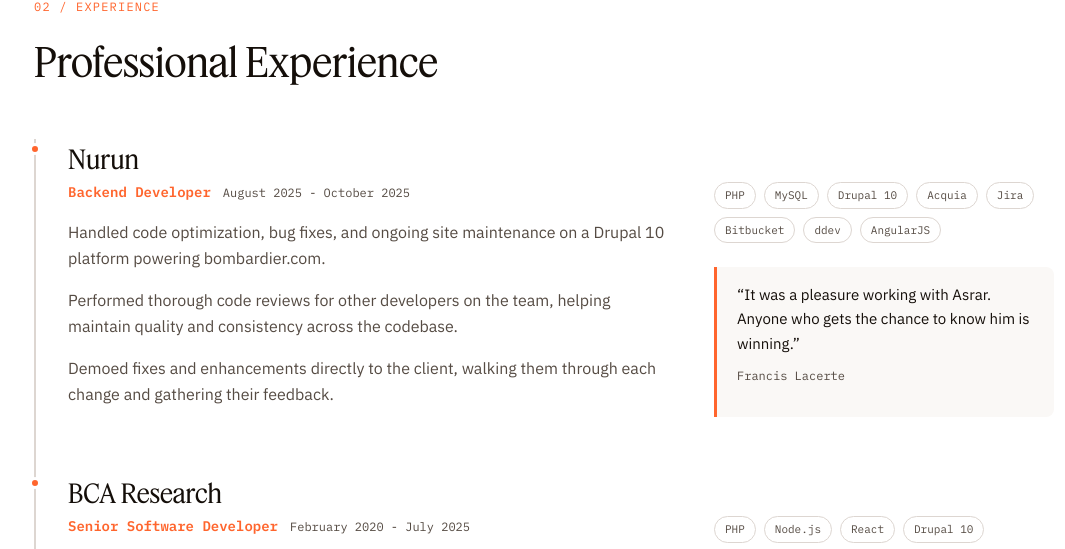
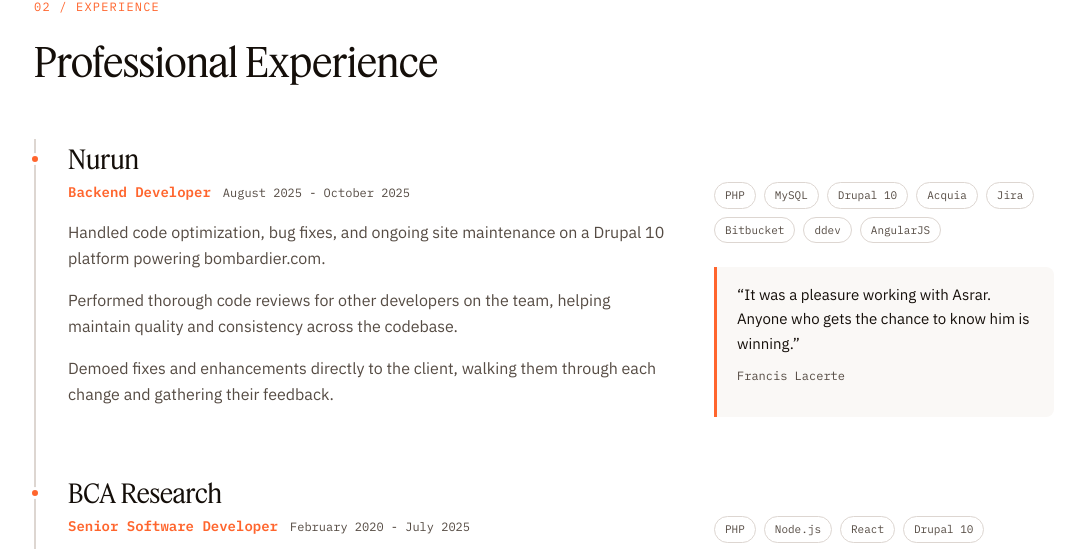
Before and after one commit to asrarca/asrarca, a Next.js app: page / in a window 1280 px wide. Shown: the part 1593-2142 px from the top of the page, without its empty margins (96-1161 px from the left). Built offline with nearby package versions, Linux system fonts and the light colour scheme.

Commit message:
Fixed vertical alignment of timeline dots.

```diff
--- a/app/components/WorkExperience.tsx
+++ b/app/components/WorkExperience.tsx
@@ -13,9 +13,8 @@
 
   return (
     <div className="relative pl-8 border-l-2 border-[var(--c-border)] pb-14 last:pb-0">
-      <span className="absolute -left-[7px] top-1 w-3 h-3 rounded-full bg-[var(--c-accent)] border-[3px] border-[var(--c-bg)]" />
-
-      <div className="flex flex-wrap items-baseline justify-between gap-x-4 gap-y-1 mb-1">
+      <div className="relative flex flex-wrap items-baseline justify-between gap-x-4 gap-y-1 mb-1">
+        <span className="absolute -left-[39px] top-1/2 -translate-y-1/2 w-3 h-3 rounded-full bg-[var(--c-accent)] border-[3px] border-[var(--c-bg)]" />
         <a href={companyUrl} target="_blank" rel="noopener" className="font-display text-[26px] text-[var(--c-fg)] hover:text-[var(--c-accent)] transition-colors">{company}</a>
       </div>
 
```
